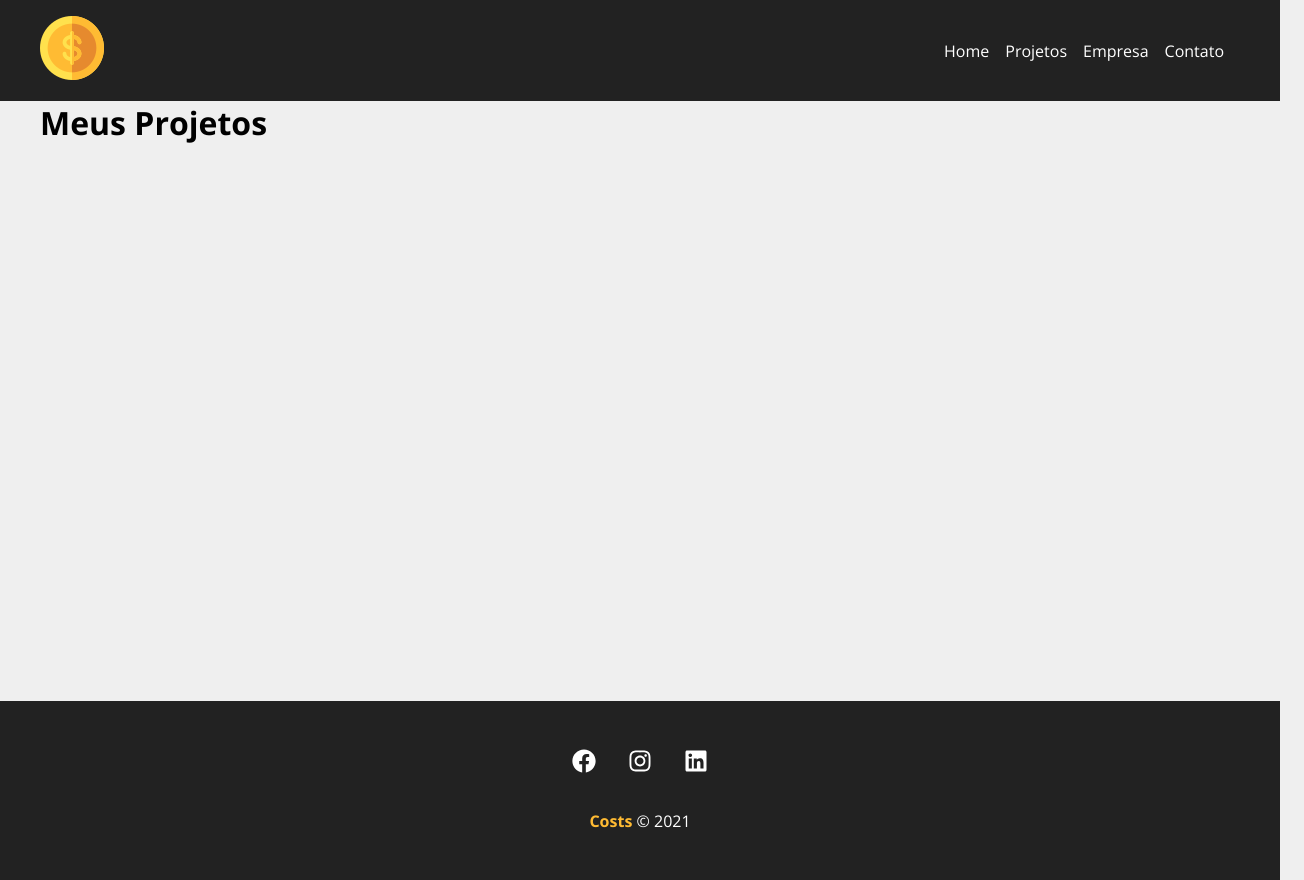
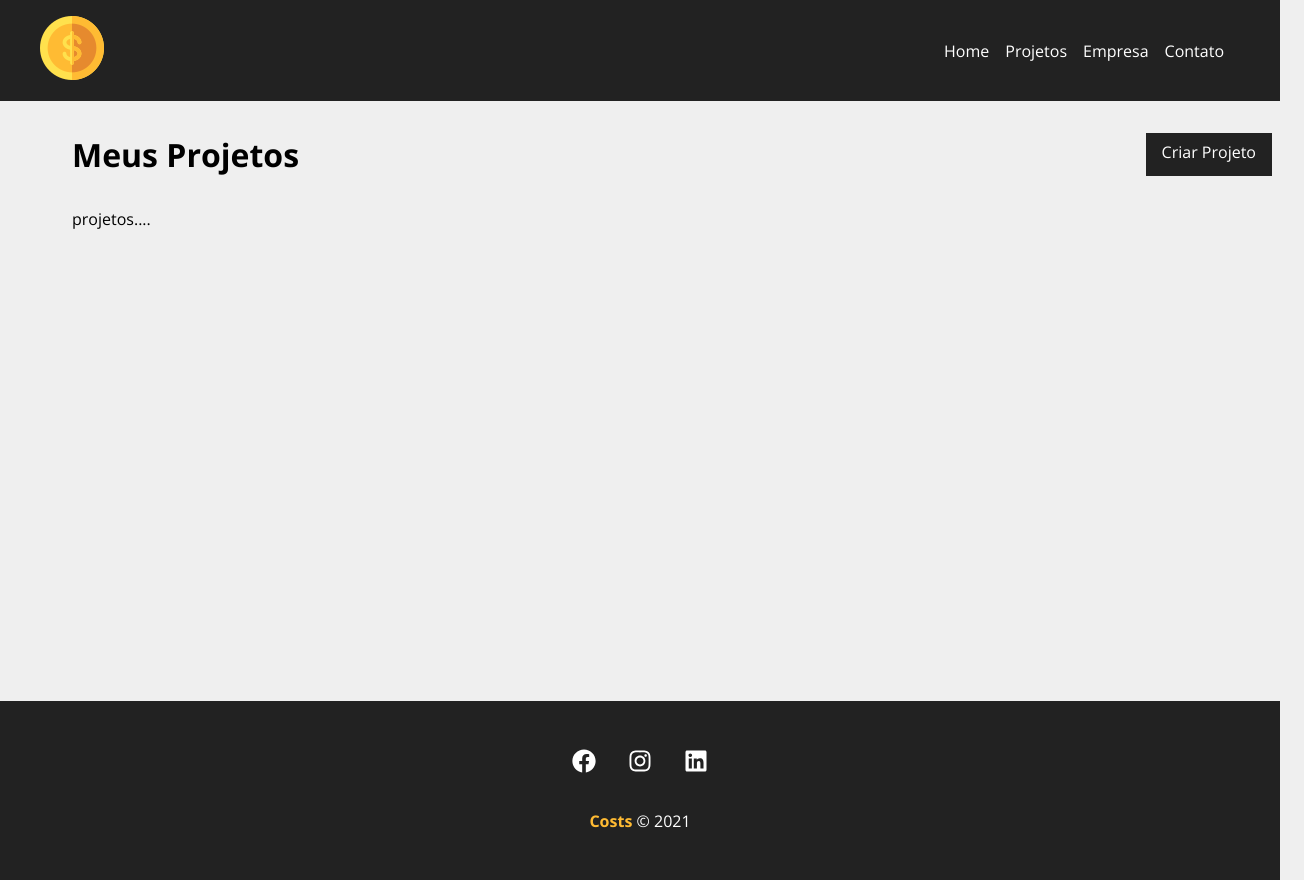
Before and after one commit to Italloml/Costs_In_React, a React (Create React App) app: page /projects in a window 1280 px wide. Shown: the whole page, 1304 px wide, since content can reach past the window. Built offline with nearby package versions, Linux system fonts and the light colour scheme.

Commit message:
create dasboard

```diff
--- a/db.json
+++ b/db.json
@@ -18,6 +18,17 @@
       "category": {
         "id": "4",
         "name": "Design"
+      },
+      "cost": 0,
+      "services": []
+    },
+    {
+      "id": "1533",
+      "name": "teste",
+      "budget": "20000",
+      "category": {
+        "id": "1",
+        "name": "Infra"
       },
       "cost": 0,
       "services": []
--- a/src/Components/layout/Container.js
+++ b/src/Components/layout/Container.js
@@ -1,7 +1,7 @@
 import styles from './Container.module.css'
 
 function Container(props) {
-    // container quepode alterar classes vão fazer que vão fazer disposição dos itens dentro do container
+    // container que pode alterar classes vão fazer que vão fazer disposição dos itens dentro do container
     // container flex
     return(
         <div className={`${styles.container} ${styles[props.customClass]}` }>
--- a/src/Components/pages/Projects.js
+++ b/src/Components/pages/Projects.js
@@ -1,6 +1,10 @@
 import { useLocation } from "react-router-dom";
 
 import Message from "../layout/Message";
+import Container from '../layout/Container';
+import LinkBotton from "../layout/LinkBotton";
+
+import styles from './Projects.module.css';
 
 function Projects() {
 
@@ -12,9 +16,15 @@
     }
 
     return(
-        <div>
-            <h1>Meus Projetos</h1>
+        <div className={styles.project_container}>
+            <div className={styles.title_container}>
+                <h1>Meus Projetos</h1>
+                <LinkBotton to='/newproject' text='Criar Projeto' />
+            </div>
             {message && <Message type="success" msg={message}/>}
+            <Container customClass="start">
+                <p>projetos....</p>
+            </Container>
         </div>
     )
 }
--- /dev/null
+++ b/src/Components/pages/Projects.module.css
@@ -0,0 +1,9 @@
+.project_container {
+    padding: 2em;
+}
+
+.title_container {
+    display: flex;
+    justify-content: space-between;
+    margin-bottom: 2em;
+}
```
